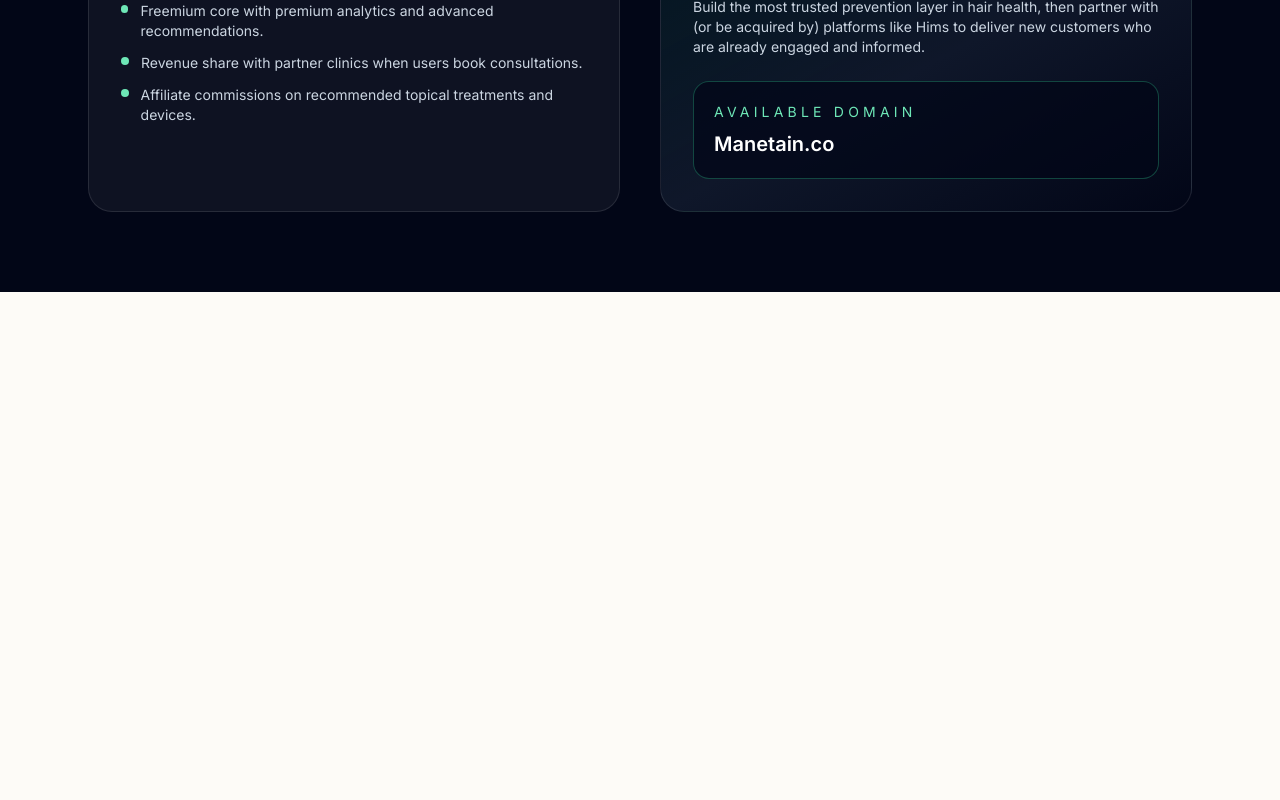
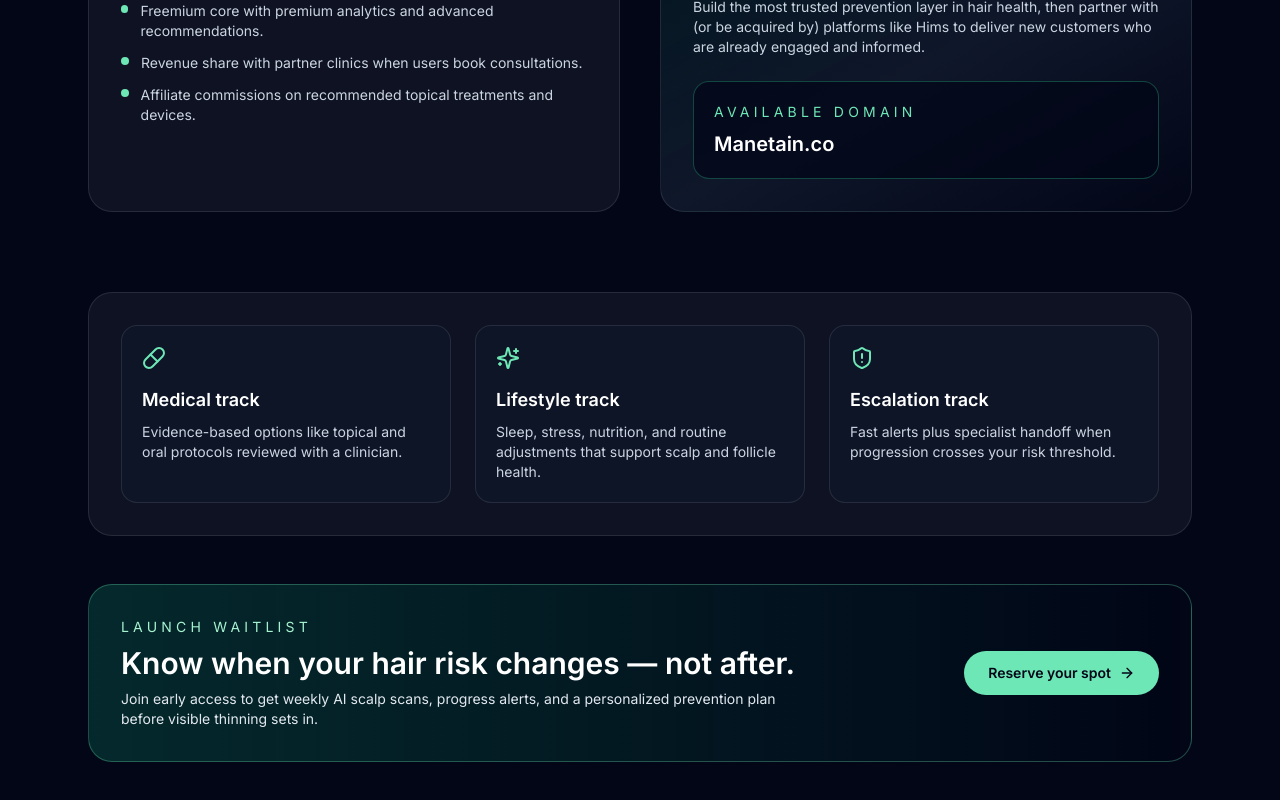
Before and after one commit to march-dave/react-next-anycase, a Next.js app: page /hairloss in a window 1280 px wide. Shown: the part 1854-2654 px from the top of the page. Before the commit the page ends 2146 px from the top, so only its background shows below. Built offline with nearby package versions, Linux system fonts and the light colour scheme.

Commit message:
Add recommendation tracks and waitlist CTA to Manetain page

```diff
--- a/pages/hairloss.js
+++ b/pages/hairloss.js
@@ -1,10 +1,13 @@
 import Head from 'next/head'
 import {
   Activity,
+  ArrowRight,
   CalendarDays,
   Camera,
   CheckCircle2,
   Dna,
+  Pill,
+  ShieldAlert,
   Sparkles,
   Stethoscope,
 } from 'lucide-react'
@@ -82,6 +85,24 @@ const businessModel = [
   'Freemium core with premium analytics and advanced recommendations.',
   'Revenue share with partner clinics when users book consultations.',
   'Affiliate commissions on recommended topical treatments and devices.',
+]
+
+const recommendationTracks = [
+  {
+    title: 'Medical track',
+    description: 'Evidence-based options like topical and oral protocols reviewed with a clinician.',
+    icon: Pill,
+  },
+  {
+    title: 'Lifestyle track',
+    description: 'Sleep, stress, nutrition, and routine adjustments that support scalp and follicle health.',
+    icon: Sparkles,
+  },
+  {
+    title: 'Escalation track',
+    description: 'Fast alerts plus specialist handoff when progression crosses your risk threshold.',
+    icon: ShieldAlert,
+  },
 ]
 
 export default function HairLoss() {
@@ -233,6 +254,37 @@ export default function HairLoss() {
             </div>
           </div>
         </section>
+
+        <section className="mx-auto max-w-6xl px-6 pb-12">
+          <div className="grid gap-6 rounded-3xl border border-white/10 bg-white/5 p-8 md:grid-cols-3">
+            {recommendationTracks.map((track) => (
+              <article key={track.title} className="rounded-2xl border border-white/10 bg-slate-900/70 p-5">
+                <track.icon className="h-6 w-6 text-emerald-300" />
+                <h3 className="mt-4 text-lg font-semibold">{track.title}</h3>
+                <p className="mt-2 text-sm text-slate-300">{track.description}</p>
+              </article>
+            ))}
+          </div>
+        </section>
+
+        <section className="mx-auto max-w-6xl px-6 pb-24">
+          <div className="rounded-3xl border border-emerald-300/30 bg-gradient-to-r from-emerald-500/20 via-emerald-500/10 to-transparent p-8">
+            <div className="flex flex-col gap-6 md:flex-row md:items-center md:justify-between">
+              <div>
+                <p className="text-sm uppercase tracking-[0.3em] text-emerald-200">Launch waitlist</p>
+                <h2 className="mt-2 text-3xl font-semibold">Know when your hair risk changes — not after.</h2>
+                <p className="mt-2 max-w-2xl text-sm text-slate-200">
+                  Join early access to get weekly AI scalp scans, progress alerts, and a personalized
+                  prevention plan before visible thinning sets in.
+                </p>
+              </div>
+              <button className="inline-flex items-center gap-2 self-start rounded-full bg-emerald-300 px-6 py-3 text-sm font-semibold text-slate-950 md:self-auto">
+                Reserve your spot
+                <ArrowRight className="h-4 w-4" />
+              </button>
+            </div>
+          </div>
+        </section>
       </main>
     </div>
   )
```
